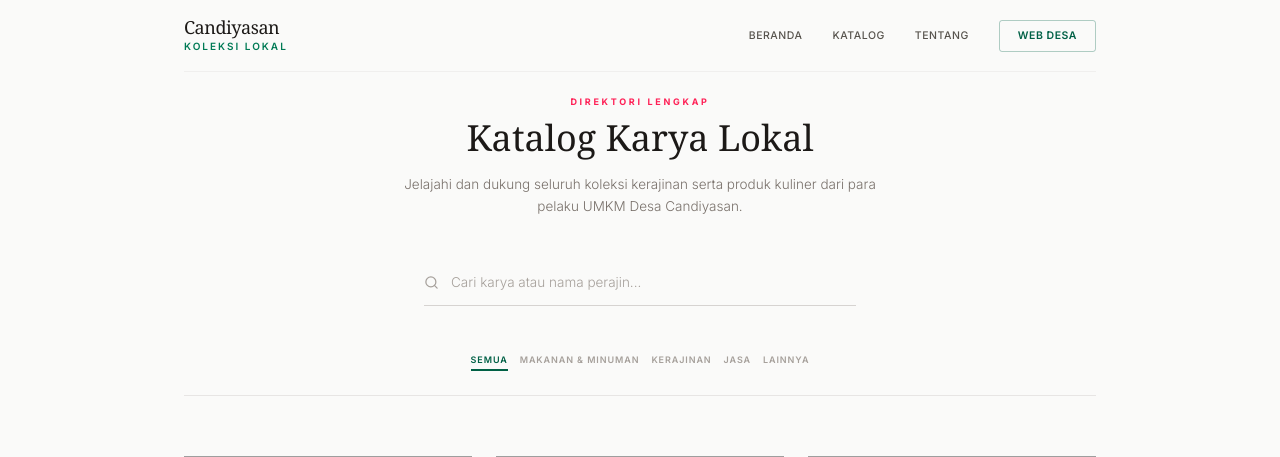
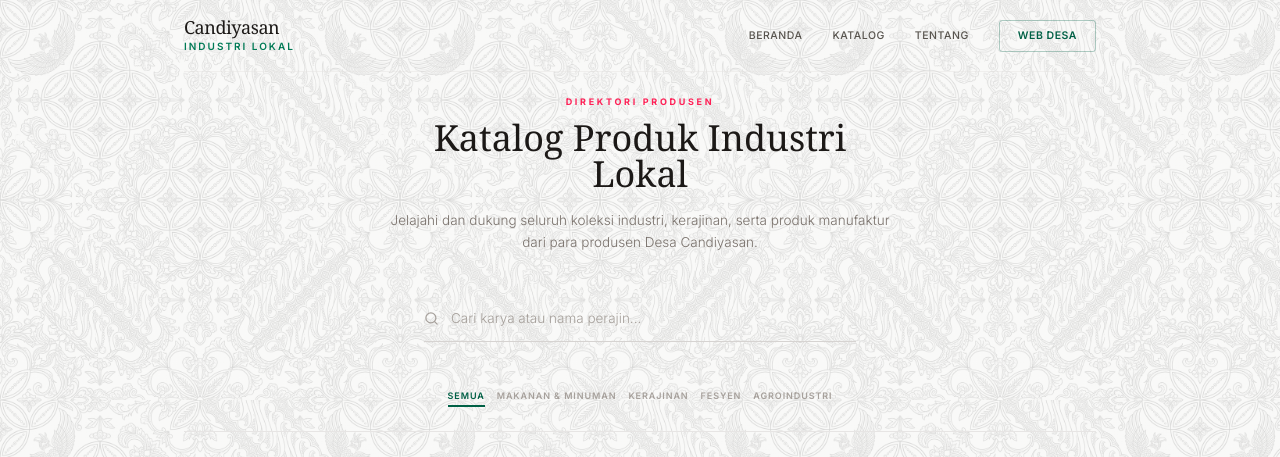
Before and after one commit to lyonad/candiyasan, a Next.js app: page /umkm in a window 1280 px wide. Shown: the top 457 px of the page. Built offline with nearby package versions, Linux system fonts and the light colour scheme; grey boxes are pictures that could not be loaded.

Commit message:
added batik pattern on the design

```diff
--- a/src/app/globals.css
+++ b/src/app/globals.css
@@ -19,9 +19,31 @@
 
 body {
   color: var(--foreground);
-  background: var(--background);
+  background-color: var(--background);
   font-family: Arial, Helvetica, sans-serif;
   @apply selection:bg-rose-200 selection:text-rose-950;
+}
+
+@layer utilities {
+  .bg-batik {
+    position: relative;
+  }
+  .bg-batik::before {
+    content: "";
+    position: absolute;
+    inset: 0;
+    background-image: url("/batik-bg.jpg");
+    background-size: 400px;
+    background-repeat: repeat;
+    opacity: 0.15; /* Increased opacity from 0.05 to 0.15 */
+    mix-blend-mode: multiply;
+    pointer-events: none;
+    z-index: 0;
+  }
+  .bg-batik > * {
+    position: relative;
+    z-index: 1;
+  }
 }
 
 @media (min-width: 1024px) {
--- a/src/app/page.tsx
+++ b/src/app/page.tsx
@@ -8,7 +8,7 @@ export default function Home() {
   const featuredUMKM = umkmData.slice(0, 3);
 
   return (
-    <div className="flex flex-col min-h-screen bg-stone-50">
+    <div className="flex flex-col min-h-screen bg-stone-50 bg-batik">
 
       {/* High-End Hero Section */}
       <section className="relative pt-32 pb-20 lg:pt-48 lg:pb-32 overflow-hidden">
@@ -22,11 +22,11 @@ export default function Home() {
                 </span>
               </div>
               <h1 className="text-5xl md:text-7xl font-serif text-stone-900 leading-[1.1] mb-8">
-                Esensi Karya <br />
-                <span className="italic text-emerald-900">Lokal Autentik.</span>
+                Produk Asli <br />
+                <span className="italic text-emerald-900">Industri Lokal.</span>
               </h1>
               <p className="text-lg md:text-xl text-stone-500 font-light max-w-lg leading-relaxed mb-10">
-                Eksplorasi koleksi eksklusif dari para perajin dan pelaku UMKM kami. Sebuah dedikasi untuk kualitas, tradisi, dan kemajuan ekonomi desa.
+                Eksplorasi lini produksi eksklusif dari para produsen dan pelaku manufaktur kami. Sebuah dedikasi untuk kualitas standar industri dan kemajuan ekonomi desa.
               </p>
 
               <div className="flex flex-col sm:flex-row gap-6">
@@ -50,7 +50,7 @@ export default function Home() {
               <div className="aspect-[3/4] relative w-full max-w-md mx-auto lg:ml-auto">
                 <Image
                   src="https://images.unsplash.com/photo-1542838132-92c53300491e?ixlib=rb-4.0.3&auto=format&fit=crop&w=1200&q=80"
-                  alt="Karya Lokal"
+                  alt="Produksi Lokal"
                   fill
                   className="object-cover grayscale-[30%] hover:grayscale-0 transition-all duration-700"
                   priority
@@ -71,11 +71,11 @@ export default function Home() {
           <div className="grid grid-cols-1 md:grid-cols-3 gap-12 divide-y md:divide-y-0 md:divide-x divide-emerald-900/50 text-center">
             <div className="flex flex-col items-center py-4">
               <h3 className="text-5xl font-serif text-stone-100 mb-4">50<span className="text-rose-400">+</span></h3>
-              <p className="uppercase tracking-widest text-xs font-medium">Produk Lokal</p>
+              <p className="uppercase tracking-widest text-xs font-medium">Lini Produk</p>
             </div>
             <div className="flex flex-col items-center py-4">
               <h3 className="text-5xl font-serif text-stone-100 mb-4">24</h3>
-              <p className="uppercase tracking-widest text-xs font-medium">Pengrajin & UMKM</p>
+              <p className="uppercase tracking-widest text-xs font-medium">Pabrik & Produsen</p>
             </div>
             <div className="flex flex-col items-center py-4">
               <h3 className="text-5xl font-serif text-stone-100 mb-4">3</h3>
--- a/src/app/umkm/[id]/page.tsx
+++ b/src/app/umkm/[id]/page.tsx
@@ -15,7 +15,7 @@ export default async function UMKMDetail({ params }: { params: any }) {
   }
 
   return (
-    <div className="bg-stone-50 min-h-screen pt-32 pb-24">
+    <div className="bg-stone-50 bg-batik min-h-screen pt-32 pb-24">
       <div className="max-w-7xl mx-auto px-4 sm:px-6 lg:px-8">
 
         {/* Back Button */}
--- a/src/app/umkm/kategori/[category]/page.tsx
+++ b/src/app/umkm/kategori/[category]/page.tsx
@@ -7,7 +7,7 @@ import { notFound } from 'next/navigation';
 // eslint-disable-next-line @typescript-eslint/no-explicit-any
 export default async function UMKMCategory({ params }: { params: any }) {
   const resolvedParams = await params;
-  const categories = ['Semua', 'Makanan & Minuman', 'Kerajinan', 'Jasa', 'Lainnya'];
+  const categories = ['Semua', 'Makanan & Minuman', 'Kerajinan', 'Fesyen', 'Agroindustri'];
 
   const createSlug = (text: string) => {
     return text.toLowerCase().replace(/ & /g, '-').replace(/[^a-z0-9]+/g, '-').replace(/^-|-$/g, '');
@@ -24,15 +24,15 @@ export default async function UMKMCategory({ params }: { params: any }) {
   const filteredData = umkmData.filter(u => u.category === actualCategory);
 
   return (
-    <div className="bg-stone-50 min-h-screen pt-32 pb-24">
+    <div className="bg-stone-50 bg-batik min-h-screen pt-32 pb-24">
       <div className="max-w-7xl mx-auto px-4 sm:px-6 lg:px-8">
 
         {/* Header Section */}
         <div className="text-center max-w-2xl mx-auto mb-16">
-          <span className="text-xs uppercase tracking-[0.3em] font-bold text-rose-500 mb-4 block">Kategori Spesifik</span>
+          <span className="text-xs uppercase tracking-[0.3em] font-bold text-rose-500 mb-4 block">Kategori Produsen</span>
           <h1 className="text-5xl font-serif text-stone-900 mb-6">{actualCategory}</h1>
           <p className="text-lg text-stone-500 font-light leading-relaxed">
-            Menampilkan karya eksklusif dan jasa dari para pelaku UMKM lokal dalam klasifikasi {actualCategory.toLowerCase()}.
+            Menampilkan produk unggulan dari para produsen lokal dalam sektor industri {actualCategory.toLowerCase()}.
           </p>
         </div>
 
@@ -68,7 +68,7 @@ export default async function UMKMCategory({ params }: { params: any }) {
           </div>
         ) : (
           <div className="text-center py-32 bg-stone-100">
-            <p className="text-stone-500 text-lg font-light italic">Belum ada karya untuk kategori ini.</p>
+            <p className="text-stone-500 text-lg font-light italic">Belum ada produsen yang terdaftar untuk kategori ini.</p>
           </div>
         )}
 
@@ -78,7 +78,7 @@ export default async function UMKMCategory({ params }: { params: any }) {
 }
 
 export function generateStaticParams() {
-  const categories = ['Makanan & Minuman', 'Kerajinan', 'Jasa', 'Lainnya'];
+  const categories = ['Makanan & Minuman', 'Kerajinan', 'Fesyen', 'Agroindustri'];
 
   const createSlug = (text: string) => {
     return text.toLowerCase().replace(/ & /g, '-').replace(/[^a-z0-9]+/g, '-').replace(/^-|-$/g, '');
--- a/src/app/umkm/page.tsx
+++ b/src/app/umkm/page.tsx
@@ -4,22 +4,22 @@ import UMKMSearch from '@/components/UMKMSearch';
 import Link from 'next/link';
 
 export default function UMKMDirectory() {
-  const categories = ['Semua', 'Makanan & Minuman', 'Kerajinan', 'Jasa', 'Lainnya'];
+  const categories = ['Semua', 'Makanan & Minuman', 'Kerajinan', 'Fesyen', 'Agroindustri'];
 
   const createSlug = (text: string) => {
     return text.toLowerCase().replace(/ & /g, '-').replace(/[^a-z0-9]+/g, '-').replace(/^-|-$/g, '');
   };
 
   return (
-    <div className="bg-stone-50 min-h-screen pt-32 pb-24">
+    <div className="bg-stone-50 bg-batik min-h-screen pt-32 pb-24">
       <div className="max-w-7xl mx-auto px-4 sm:px-6 lg:px-8">
 
         {/* Header Section */}
         <div className="text-center max-w-2xl mx-auto mb-16">
-          <span className="text-xs uppercase tracking-[0.3em] font-bold text-rose-500 mb-4 block">Direktori Lengkap</span>
-          <h1 className="text-5xl font-serif text-stone-900 mb-6">Katalog Karya Lokal</h1>
+          <span className="text-xs uppercase tracking-[0.3em] font-bold text-rose-500 mb-4 block">Direktori Produsen</span>
+          <h1 className="text-5xl font-serif text-stone-900 mb-6">Katalog Produk Industri Lokal</h1>
           <p className="text-lg text-stone-500 font-light leading-relaxed">
-            Jelajahi dan dukung seluruh koleksi kerajinan serta produk kuliner dari para pelaku UMKM Desa Candiyasan.
+            Jelajahi dan dukung seluruh koleksi industri, kerajinan, serta produk manufaktur dari para produsen Desa Candiyasan.
           </p>
         </div>
 
--- a/src/components/Footer.tsx
+++ b/src/components/Footer.tsx
@@ -12,11 +12,11 @@ export default function Footer() {
                 Candiyasan
               </span>
               <span className="text-[10px] uppercase tracking-[0.2em] text-emerald-500 font-semibold mt-2">
-                Koleksi Lokal
+                Industri & Manufaktur
               </span>
             </Link>
             <p className="text-stone-400 mb-8 max-w-sm text-lg font-light leading-relaxed">
-              Mengangkat mahakarya lokal dan produk autentik dari para pelaku UMKM di Desa Candiyasan ke panggung digital.
+              Pusat informasi dan katalog digital dari produk industri, manufaktur, dan kerajinan lokal Desa Candiyasan ke panggung global.
             </p>
           </div>
 
--- a/src/components/Navbar.tsx
+++ b/src/components/Navbar.tsx
@@ -19,7 +19,7 @@ export default function Navbar() {
                 Candiyasan
               </span>
               <span className="text-[10px] uppercase tracking-[0.2em] text-emerald-700 font-semibold mt-1">
-                Koleksi Lokal
+                Industri Lokal
               </span>
             </Link>
           </div>
--- a/src/data/umkm.ts
+++ b/src/data/umkm.ts
@@ -84,11 +84,11 @@ export const umkmData: UMKM[] = [
     ]
   },
   {
-    id: 'jasa-jahit-indah',
-    name: 'Rumah Jahit Indah',
-    ownerName: 'Ibu Indah Pertiwi',
-    category: 'Jasa',
-    description: 'Melayani jasa jahit pakaian wanita, pria, dan seragam. Kualitas jahitan rapi dengan harga terjangkau. Menerima pesanan dalam jumlah besar maupun satuan.',
+    id: 'konveksi-candiyasan-maju',
+    name: 'Konveksi Candiyasan Maju',
+    ownerName: 'Bapak Ahmad Rifai',
+    category: 'Fesyen',
+    description: 'Produsen pakaian jadi berskala home industry. Memproduksi kemeja, kaos, dan seragam dalam partai besar dengan kualitas jahitan berstandar industri garmen.',
     address: 'Jalan Raya Candiyasan KM 2, RT 01/RW 01',
     phone: '082211223344',
     whatsapp: '082211223344',
@@ -96,17 +96,17 @@ export const umkmData: UMKM[] = [
     products: [
       {
         id: 'p7',
-        name: 'Jasa Jahit Kebaya',
-        description: 'Jasa jahit kebaya modern atau tradisional (belum termasuk kain).',
-        price: 150000,
-        imageUrl: 'https://images.unsplash.com/photo-1556228578-0d85b1a4d571?ixlib=rb-4.0.3&auto=format&fit=crop&w=500&q=80',
+        name: 'Kemeja Flannel Pria (Grosir)',
+        description: 'Kemeja flannel produksi massal kualitas premium. (Min. order 1 kodi)',
+        price: 1500000, // Harga per kodi misalnya, tapi kita tulis per pcs juga bisa.
+        imageUrl: 'https://images.unsplash.com/photo-1591076482161-42ce6da69f67?ixlib=rb-4.0.3&auto=format&fit=crop&w=500&q=80',
       },
       {
         id: 'p8',
-        name: 'Jasa Jahit Seragam (per set)',
-        description: 'Jahit kemeja dan celana/rok seragam.',
-        price: 120000,
-        imageUrl: 'https://images.unsplash.com/photo-1591076482161-42ce6da69f67?ixlib=rb-4.0.3&auto=format&fit=crop&w=500&q=80',
+        name: 'Kaos Polos Cotton Combed 30s',
+        description: 'Produksi kaos polos untuk kebutuhan distro atau sablon.',
+        price: 35000,
+        imageUrl: 'https://images.unsplash.com/photo-1521572163474-6864f9cf17ab?ixlib=rb-4.0.3&auto=format&fit=crop&w=500&q=80',
       }
     ]
   }
```
Also changed, not shown: src/app/about/page.tsx (+11 -11 lines), public/batik-bg.jpg (added).
